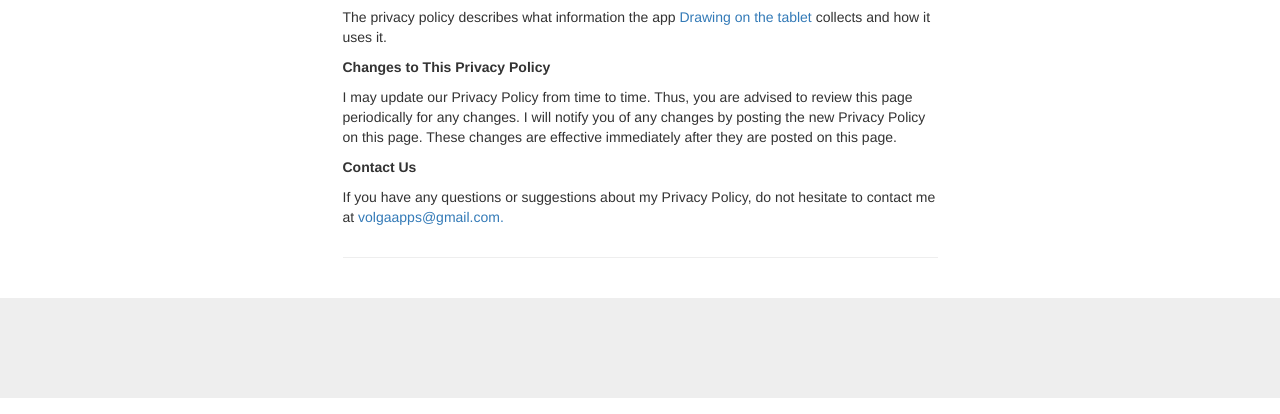
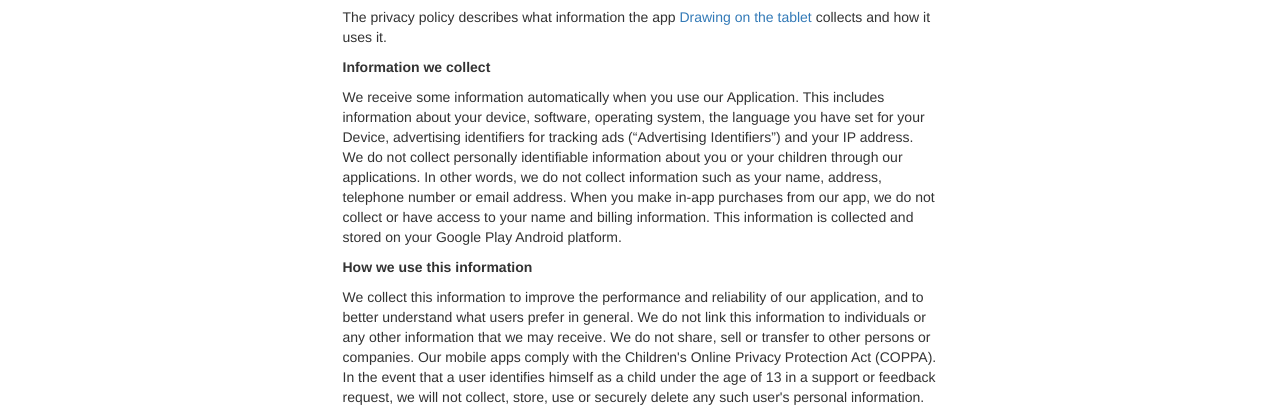
Before and after one commit to volgaApps/volgaApps.github.io, a plain HTML site: page pattern-draw.html in a window 1280 px wide. Shown: the part 531-945 px from the top of the page. Drawn offline with Linux system fonts and the light colour scheme.

Commit message:
Update pattern-draw.html

```diff
--- a/pattern-draw.html
+++ b/pattern-draw.html
@@ -95,6 +95,12 @@
 					<p>
 <p><h2>Privacy Policy</h2></p>
 								<p>The privacy policy describes what information the app <a href="https://play.google.com/store/apps/details?id=com.volga.patterndraw">Drawing on the tablet</a> collects and how it uses it.</p>
+								<p><b>Information we collect</b></p>
+								<p>We receive some information automatically when you use our Application. This includes information about your device, software, operating system, the language you have set for your Device, advertising identifiers for tracking ads (“Advertising Identifiers”) and your IP address. We do not collect personally identifiable information about you or your children through our applications. In other words, we do not collect information such as your name, address, telephone number or email address.
+When you make in-app purchases from our app, we do not collect or have access to your name and billing information. This information is collected and stored on your Google Play Android platform.</p>
+<p><b>How we use this information</b></p>
+<p>We collect this information to improve the performance and reliability of our application, and to better understand what users prefer in general. We do not link this information to individuals or any other information that we may receive. We do not share, sell or transfer to other persons or companies.
+Our mobile apps comply with the Children's Online Privacy Protection Act (COPPA). In the event that a user identifies himself as a child under the age of 13 in a support or feedback request, we will not collect, store, use or securely delete any such user's personal information.</p>
 
 								<p><b>Changes to This Privacy Policy</b></p>
 								<p>I may update our Privacy Policy from time to time. Thus, you are advised to review this page periodically for any changes. I will notify you of any changes by posting the new Privacy Policy on this page. These changes are effective immediately after they are posted on this page.</p>
```
